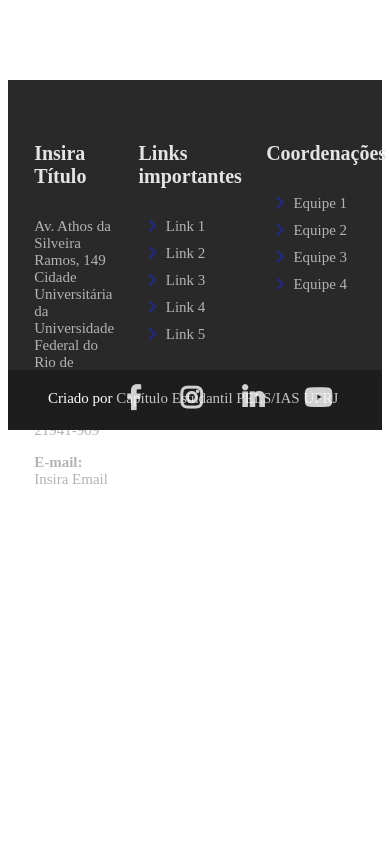
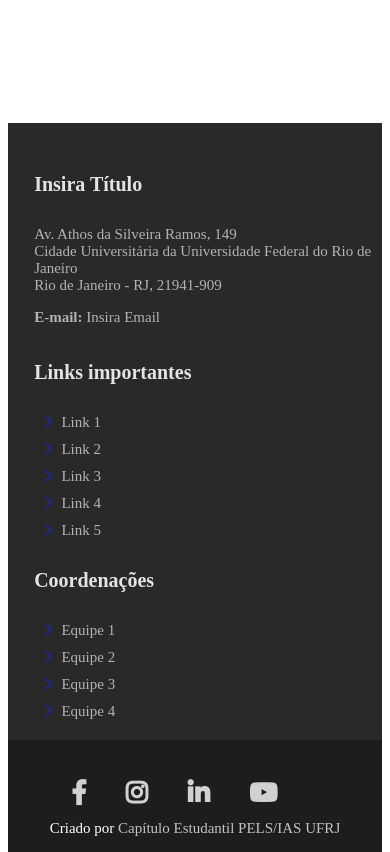
Before and after one commit to pelsias-ufrj/ieeesite, a website: page public/footer.html in a window 390 px wide. Drawn offline with Linux system fonts and the light colour scheme.

Commit message:
fixed footer and equipe1 page is now responsive

```diff
--- a/public/css/footer.css
+++ b/public/css/footer.css
@@ -1,10 +1,21 @@
+html,
+body {
+ height: 100%;
+ position: relative;
+}
+.site-content {
+    min-height: 100vh; /* will cover the 100% of viewport */
+    overflow: hidden;
+    display: block;
+    position: relative;
+    padding-bottom: 350px; /* height of your footer */
+}
+
 .footer{
     background: rgb(41, 41, 41);
-    height: 350px ;
-    margin-top: 80px;
-    position: relative;
-    display: flex;
-    flex-direction: column;
+    position: absolute;
+    bottom: 0px;
+    width: 100%;
 }
 
 .footer-content{
@@ -14,19 +25,15 @@
     height: 80%;
     display: flex;
     flex-direction: row;
-    justify-content: flex-start;
     padding-left: 7%;
-    position: relative;
-    top: 12%;
+    padding-top: 30px;
 }
 
 .footer-share{
     position: relative;
-    display: none;
     flex-direction: row;
     justify-content: center;
     align-items: center;
-    padding-top: 15px;
 }
 
 .share{
@@ -34,6 +41,7 @@
     flex-direction: row;
     position: absolute;
     right: 10px;
+    bottom: 17.5px;
 }
 
 .footer-icon{
@@ -52,15 +60,9 @@
     color: white;
     font-weight: 800;
     font-size: 14px;
-    height: 20%;
-    width: 100%;
     margin-top: 10px;
-    padding-top: 15px;
+    padding-top: 40px;
     display: flex;
-    flex-direction: row;
-    z-index: 0;
-    position: relative;
-    bottom: 0px;
 }
 
 .copyright{
@@ -68,7 +70,7 @@
     padding-left: 40px;
     font-size: 15px;
     position: relative;
-    top: 5px;
+    top: -20px;
 }
 
 .copyright-link{
@@ -90,10 +92,7 @@
 
 }
 
-.links{
-    padding-left: 7%;
-}
-
+.links,
 .coord{
     padding-left: 7%;
 }
@@ -131,3 +130,38 @@
     padding-right: 5px;
     color: rgb(33, 40, 136);
 }
+
+@media only screen and (max-width: 980px) {
+    .footer-content {
+        flex-direction: column;
+    }
+
+    .links,
+    .coord{
+        padding-left: 0px;
+    }
+
+    .site-content{
+        padding-bottom: 750px;
+    }
+}
+
+@media only screen and (max-width: 700px) {
+    .footer-copyright{
+        flex-direction: column-reverse;
+
+    }
+
+    .share{
+        position: unset !important;
+        margin: auto;
+        margin-bottom: 15px;
+    }
+
+    .copyright{
+        position: unset;
+        padding-left: 0px;
+        margin: auto;
+        margin-bottom: 15px;
+    }
+}
```
Also changed, not shown: public/Contato.html (+3 -0 lines), public/Membros.html (+3 -0 lines), public/equipe1.html (+3 -0 lines), public/equipe2.html (+3 -0 lines), public/equipe3.html (+3 -0 lines), public/equipe4.html (+3 -0 lines), public/index.html (+2 -0 lines), public/css/header.css (line endings or trailing spaces).
